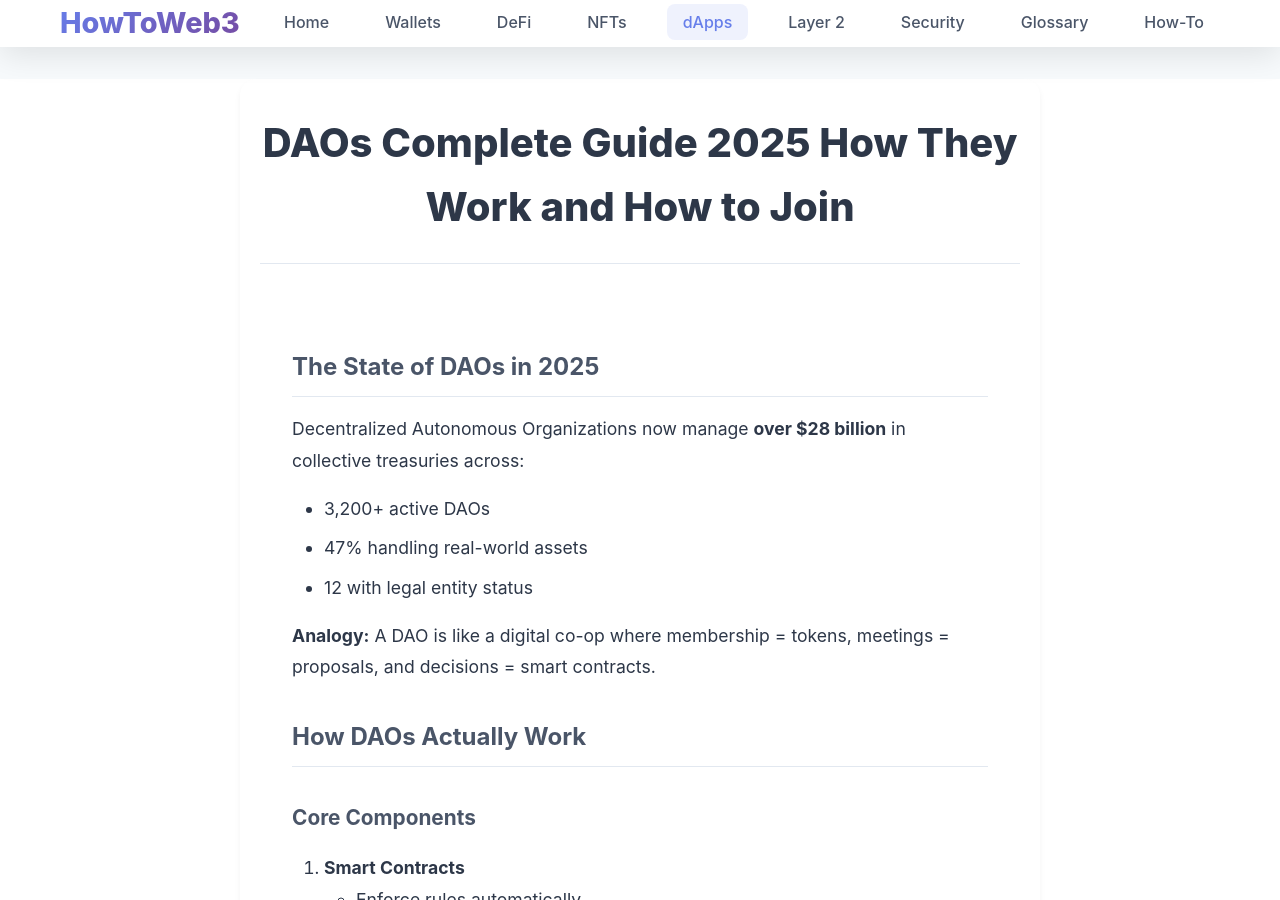
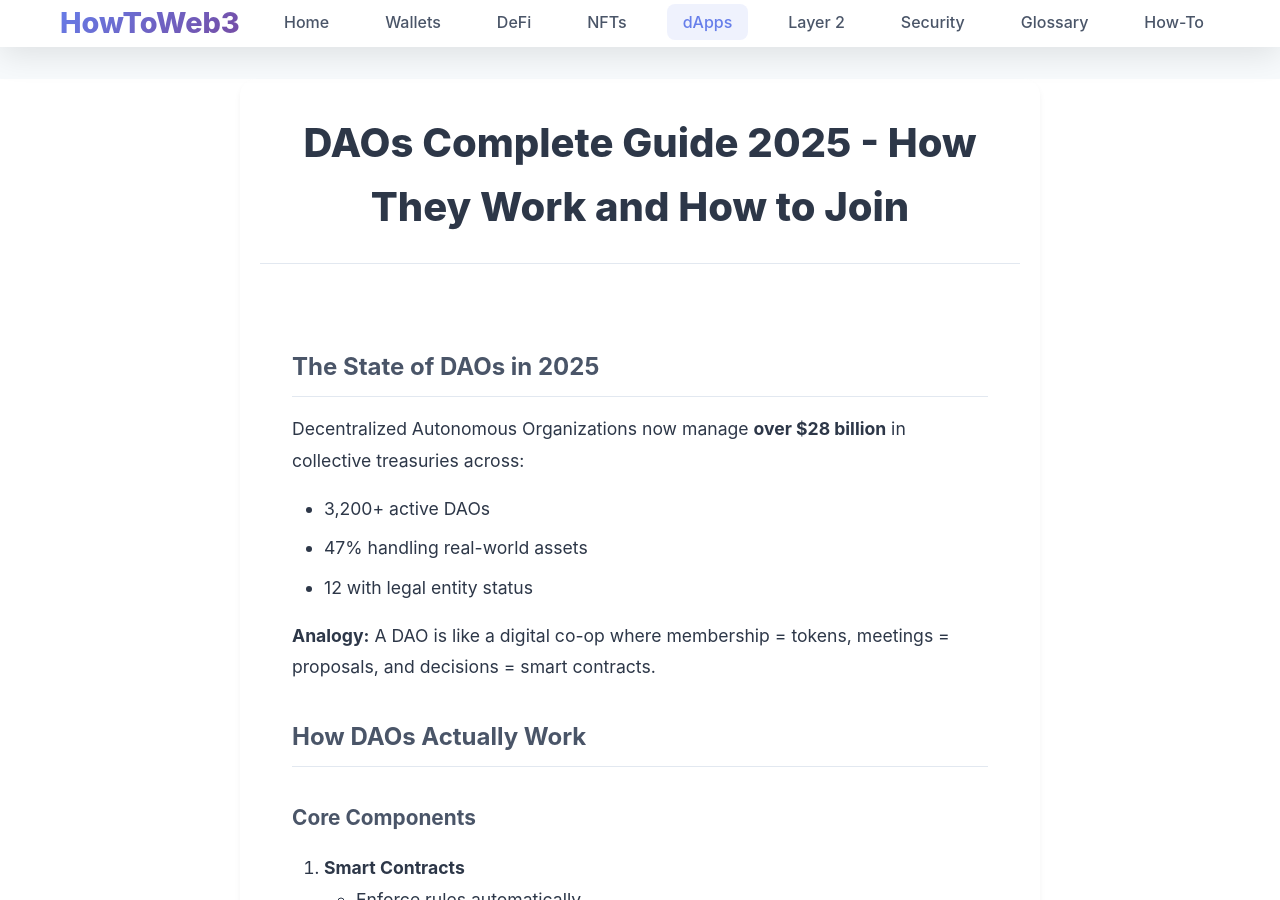
Before and after one commit to gummybearsk/howtoweb3.pro, a Jekyll site: the page built from _posts/2025-07-01-daos-complete-guide-2025-how-they-work-and-how-to-join.md, in a window 1280 px wide and 900 px high. Built offline with Jekyll 4.4.1, drawn with Linux system fonts in a browser that asks for light colours.

```diff
--- a/_posts/2025-07-01-daos-complete-guide-2025-how-they-work-and-how-to-join.md
+++ b/_posts/2025-07-01-daos-complete-guide-2025-how-they-work-and-how-to-join.md
@@ -1,6 +1,6 @@
 ---
 layout: post
-title: "DAOs Complete Guide 2025 How They Work and How to Join"
+title: "DAOs Complete Guide 2025 - How They Work and How to Join"
 categories: dapps
 tags: [daos, governance, voting, proposals, treasury]
 excerpt: "The definitive 2025 guide to Decentralized Autonomous Organizations (DAOs) - how they function, major types, and how to participate effectively."
```
